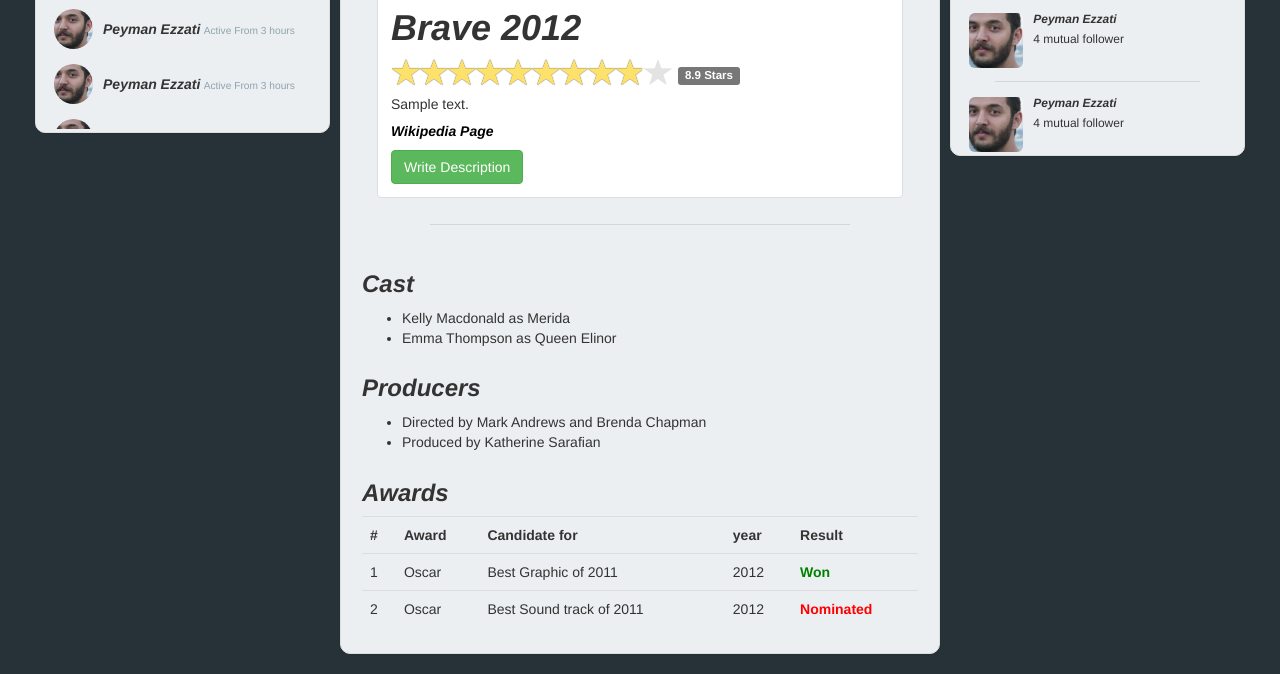
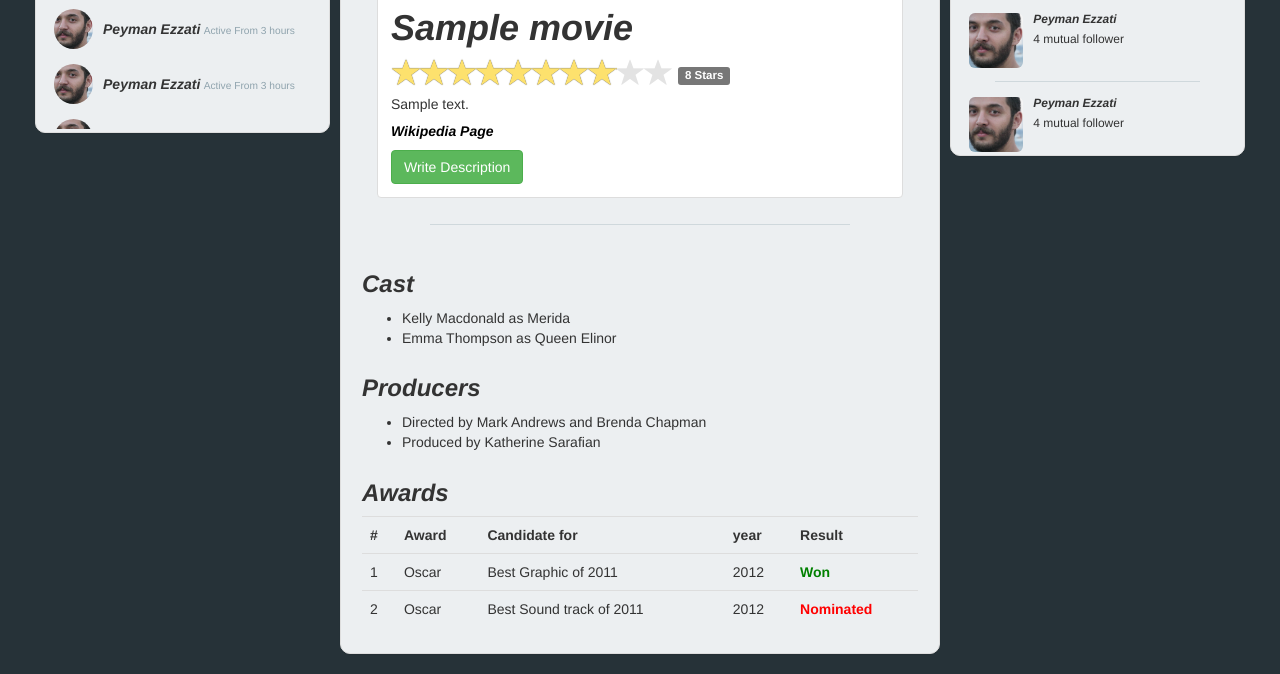
Before and after one commit to 9yte/MovieStation, a Django app: page /movieprofile/1 in a window 1280 px wide. Shown: the part 392-1066 px from the top of the page. Run offline with Django 3.2, Linux system fonts and the light colour scheme; tables that the repository leaves empty hold one stand-in row (values such as "Sample post"); grey boxes marked "Sample" are stand-in pictures; some libraries are stand-ins or nearby versions.

Commit message:
dynamic image.

```diff
--- a/mysite/movie/models.py
+++ b/mysite/movie/models.py
@@ -7,7 +7,7 @@
     name = models.CharField(max_length=40)
     description = models.TextField(blank=True, null=False)
     IMDB_link = models.CharField(max_length=100)
-    cover_photo = models.ImageField(upload_to=settings.MEDIA_ROOT + '/movie_covers', null=True, blank=True)
+    cover_photo = models.ImageField(upload_to='/movie_covers', null=True, blank=True)
 
     def __str__(self):
         return "{}".format(self.name)
--- a/mysite/movie/views.py
+++ b/mysite/movie/views.py
@@ -9,10 +9,11 @@
 def show_movie(request, movie_id):
     try:
         movie = Movie.objects.get(id=movie_id)
+        rate = 8
     except Movie.DoesNotExist:
         movie = None
     if movie is not None:
-        return render(request, "mysite/movieProfile.html", {'movie': movie})
+        return render(request, "mysite/movieProfile.html", {'movie': movie, 'rate': rate})
     else:
         return redirect('/mainpage')
 
--- a/mysite/mysite/settings.py
+++ b/mysite/mysite/settings.py
@@ -92,6 +92,5 @@
 # https://docs.djangoproject.com/en/1.6/howto/static-files/
 
 STATIC_URL = '/static/'
-
 MEDIA_ROOT = os.path.join(BASE_DIR, 'media')
 MEDIA_URL = '/media/'
--- a/mysite/mysite/urls.py
+++ b/mysite/mysite/urls.py
@@ -1,7 +1,8 @@
 from django.conf.urls import patterns, include, url
 
 from django.contrib import admin
-
+from django.conf import settings
+from django.contrib.staticfiles.urls import staticfiles_urlpatterns, static
 admin.autodiscover()
 
 from . import views
@@ -13,5 +14,11 @@
                        url(r'^profile/', include('useraccount.urls')),
                        url(r'^post', include('post.urls')),
                        url(r'^search$', views.show_searchResult),
-                       url(r'^', views.mainpage)
+                       url(r'^$', views.mainpage)
 )
+
+if settings.DEBUG:
+    # static files (images, css, javascript, etc.)
+    urlpatterns += patterns('',
+        (r'^media/(?P<path>.*)$', 'django.views.static.serve', {
+        'document_root': settings.MEDIA_ROOT}))
--- a/mysite/templates/mysite/movieProfile.html
+++ b/mysite/templates/mysite/movieProfile.html
@@ -19,10 +19,10 @@
         <div class="panel-body">
             <div class="col-sm-12 col-md-12">
                 <div class="thumbnail">
-                    <img src="/Mine/CE/WebProgramming/Project/mysite/media/movie_covers/Interstellar.jpg" alt="cover photo">
+                    <img src="{{ movie.cover_photo.url }}" alt="cover photo">
                     <div class="caption">
-                        <h1 class="media-heading">Brave 2012</h1>
-                        <input id="movieRate" value="8.9" type="number"  readonly="true" data-stars="10" class="rating" min=0 max=10 step=0.2 data-size="xs">
+                        <h1 class="media-heading">{{ movie.name }}</h1>
+                        <input id="movieRate" value="{{ rate }}" type="number"  readonly="true" data-stars="10" class="rating" min=0 max=10 step=0.2 data-size="xs">
                         {% comment %}<input id="mainStar" type="number" class="rating" min=1 max=10 step=0.5 data-size="lg" data-rtl="true">{% endcomment %}
                         <p>
                             {{movie.description}}
--- a/mysite/useraccount/models.py
+++ b/mysite/useraccount/models.py
@@ -10,7 +10,7 @@
     followers = models.ManyToManyField("self", blank=True)
     activation_code = models.CharField(max_length=100, default=1)
     nickname = models.CharField(max_length=20, null=True, blank=True)
-    avatar = models.ImageField(upload_to=settings.MEDIA_ROOT + '/avatars', null=True, blank=True)
+    avatar = models.ImageField(upload_to='/avatars', null=True, blank=True)
     objects = UserManager()
 
     def __str__(self):
```
Also changed, not shown: mysite/movie/migrations/0002_auto_20150612_0906.py (added), mysite/mysite/media/movie_covers/Interstellar.jpg (added), mysite/templates/mysite/Interstellar.jpg (added), mysite/useraccount/migrations/0006_auto_20150612_0906.py (added).
